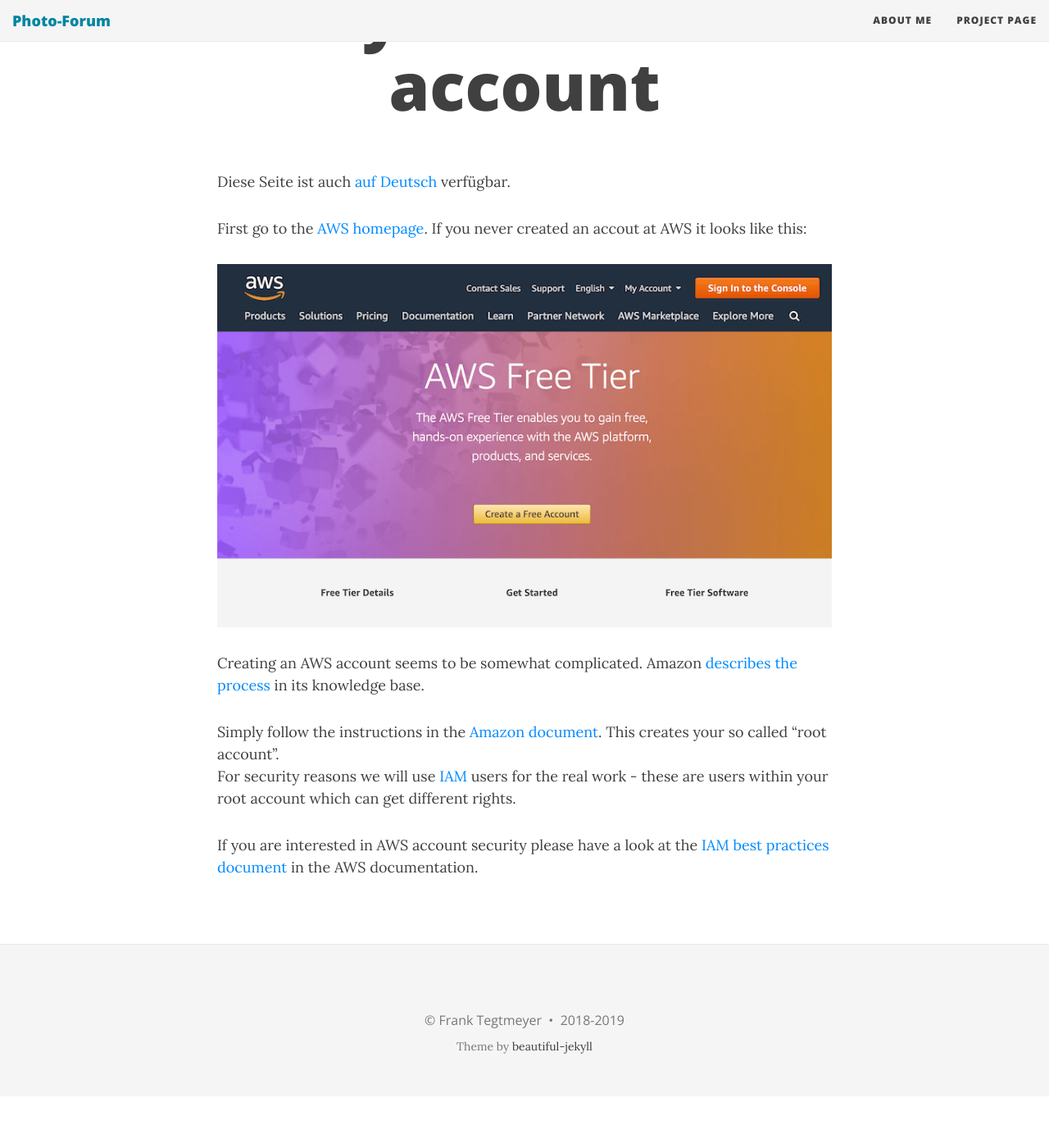
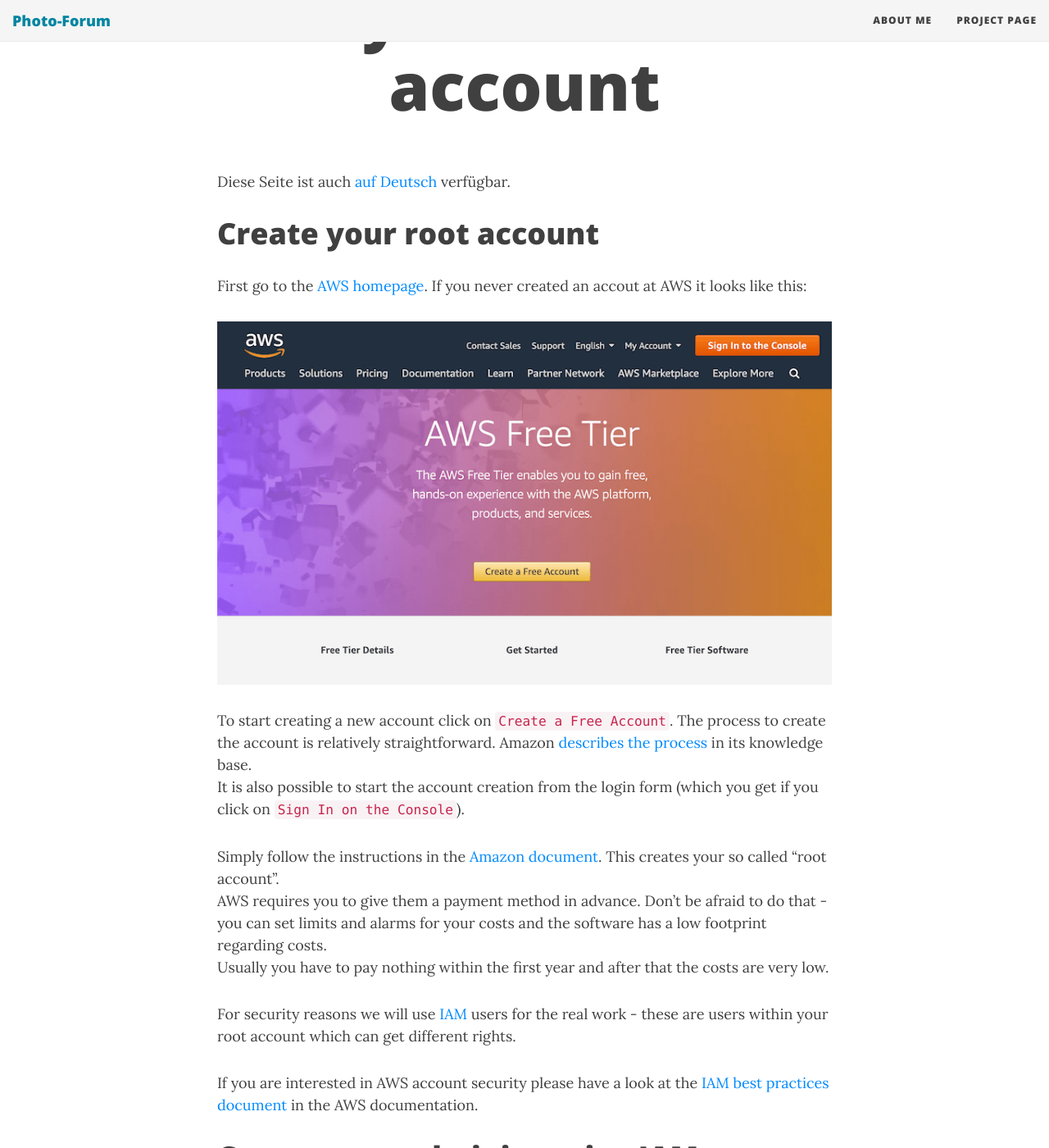
Before and after one commit to MiriamPapp/photo-forum, a Jekyll site: the page built from docs/awssetup.md, in a window 1280 px wide and 1400 px high, scrolled down 246 px. Shown: the whole window at 82% size. Built offline with Jekyll 4.4.1, drawn with Linux system fonts in a browser that asks for light colours; nearby versions of some CDN libraries; before the commit the page ends 1583 px from its top, so only the background shows below that; some of the changed text lies outside the part shown.

Commit message:
github pages:  move costs explanation to aws setup page

```diff
--- a/docs/awssetup.md
+++ b/docs/awssetup.md
@@ -4,17 +4,28 @@
 
 Diese Seite ist auch [auf Deutsch](../awssetup_de) verfügbar.
 
+# Create your root account
+
 First go to the [AWS homepage](https://aws.amazon.com). If you never
 created an accout at AWS it looks like this:
 
 ![Windows shell](../img/Amazon-Free-Tier.jpg)
 
-Creating an AWS account seems to be somewhat complicated. Amazon
+To start creating a new account click on `Create a Free Account`. The process to create
+the account is relatively straightforward. Amazon
 [describes the process](https://aws.amazon.com/premiumsupport/knowledge-center/create-and-activate-aws-account/)
 in its knowledge base.
+It is also possible to start the account creation from the login form (which you get if
+you click on `Sign In on the Console`).
 
 Simply follow the instructions in the
 [Amazon document](https://aws.amazon.com/premiumsupport/knowledge-center/create-and-activate-aws-account/). This creates your so called "root account".
+AWS requires you to give them a payment method in advance.
+Don't be afraid to do that - you can set limits and alarms for your
+costs and the software has a low footprint regarding costs.
+Usually you have to pay nothing within the first year and after that the costs
+are very low.
+
 For security reasons we will use
 [IAM](https://docs.aws.amazon.com/IAM/latest/UserGuide/introduction.html)
 users for the real work - these are
@@ -24,3 +35,5 @@
 have a look at the
 [IAM best practices document](https://docs.aws.amazon.com/IAM/latest/UserGuide/best-practices.html)
 in the AWS documentation.
+
+# Create your administrative IAM user
```
Also changed, not shown: docs/index.md (+1 -4 lines).
